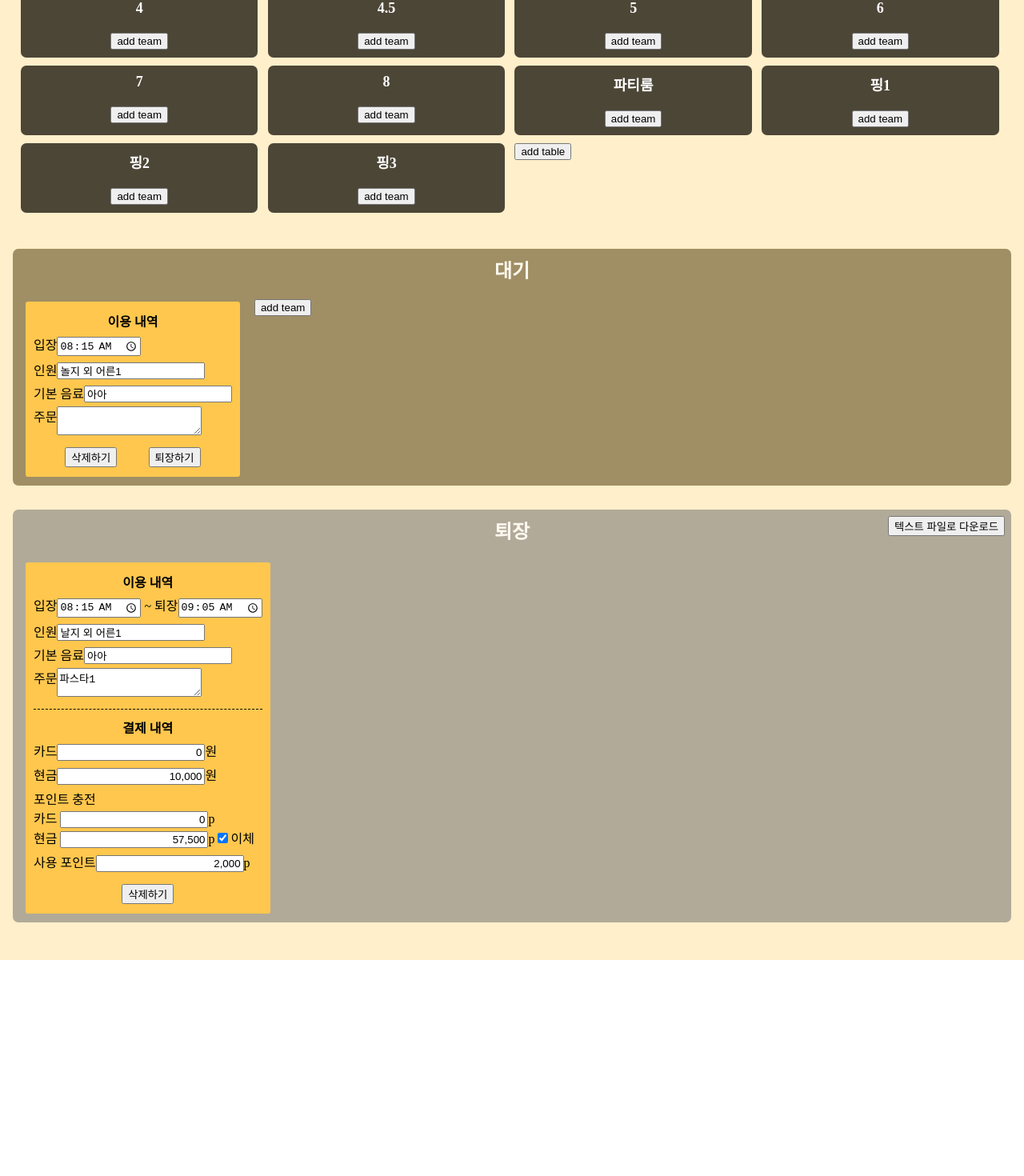
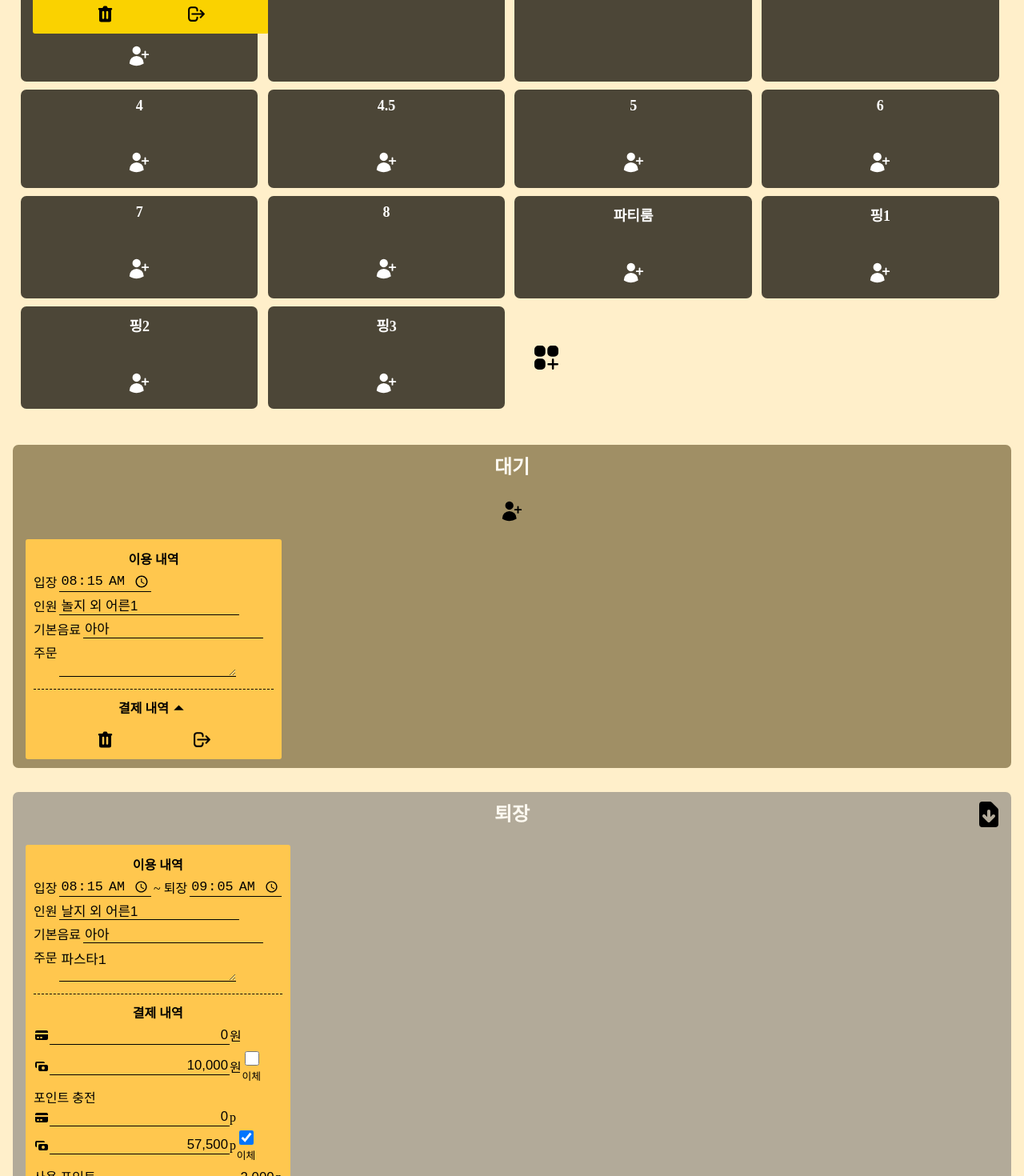
Before and after one commit to nulzi/CafeMemo_FE, a React (Create React App) app: page / in a window 1280 px wide. Shown: the part 720-2190 px from the top of the page at 80% size. Before the commit the page ends 1920 px from the top, so only its background shows below. Built offline with nearby package versions, Linux system fonts and the light colour scheme.

Commit message:
Mod Design - change text to icon(react-icons) - design   - hover, input, box

```diff
--- a/src/App.tsx
+++ b/src/App.tsx
@@ -1,16 +1,20 @@
-import React from "react";
+import React, { useEffect } from "react";
 import "./App.css";
 import TablesContainer from "./components/TablesContainer/TablesContainer";
 import TeamContainer from "./components/TeamContainer/TeamContainer";
 import { useTypedDispatch, useTypedSelector } from "./hooks/redux";
 import { DragDropContext, DropResult } from "react-beautiful-dnd";
-import { moveTeam } from "./store/slices/tablesSlice";
+import { init, moveTeam } from "./store/slices/tablesSlice";
 
 function App() {
   const dispatch = useTypedDispatch();
   const { currentTables, waitTeams, exitTeams } = useTypedSelector(
     (state) => state.tables
   );
+
+  useEffect(() => {
+    dispatch(init());
+  }, []);
 
   const handleDragEnd = (result: DropResult) => {
     const { destination, source } = result;
--- /dev/null
+++ b/src/components/AddButton/AddButton.css
@@ -0,0 +1,27 @@
+.container:hover {
+  cursor: pointer;
+}
+
+.add-team {
+  text-align: center;
+  width: 100%;
+  margin: 0 auto;
+  padding: 5px 0 3px;
+}
+
+.add-team:hover {
+  background-color: #6e6757;
+  border-radius: 3px;
+  color: white;
+}
+
+.add-table {
+  align-self: center;
+  width: 40px;
+  height: 40px;
+  padding: 0px 20px;
+}
+
+.add-table:hover {
+  transform: scale(1.5);
+}
--- a/src/components/AddButton/AddButton.tsx
+++ b/src/components/AddButton/AddButton.tsx
@@ -2,6 +2,8 @@ import React, { FC } from "react";
 import { useTypedDispatch } from "../../hooks/redux";
 import { addTable, addTeam } from "../../store/slices/tablesSlice";
 import { TTeamType } from "../../types";
+import { HiSquaresPlus, HiUserPlus } from "react-icons/hi2";
+import "./AddButton.css";
 
 type TAddButtonProps = {
   type: string;
@@ -32,8 +34,11 @@ const AddButton: FC<TAddButtonProps> = ({ type, teamType, tableName }) => {
           member: "",
           defaultDrink: "",
           orders: "",
-          cash: 0,
-          card: 0,
+          pay: {
+            isTransfer: false,
+            cash: 0,
+            card: 0,
+          },
           point: {
             isTransfer: false,
             use: 0,
@@ -46,11 +51,24 @@ const AddButton: FC<TAddButtonProps> = ({ type, teamType, tableName }) => {
     );
   };
 
-  return (
-    <div>
-      <button onClick={type === "team" ? handleAddTeam : handleAddTable}>
-        add {type}
-      </button>
+  return type === "team" ? (
+    <div className="container add-team" onClick={handleAddTeam}>
+      <HiUserPlus
+        style={{
+          width: "30px",
+          height: "30px",
+        }}
+      />
+    </div>
+  ) : (
+    <div className="container add-table">
+      <HiSquaresPlus
+        style={{
+          width: "100%",
+          height: "100%",
+        }}
+        onClick={handleAddTable}
+      />
     </div>
   );
 };
--- a/src/components/Table/Table.tsx
+++ b/src/components/Table/Table.tsx
@@ -105,14 +105,15 @@ const Table: FC<TTableProps> = ({ table }) => {
               </button>
             )}
           </div>
-          <div style={{ width: "1px", height: "10px" }}></div>
-          {teams.map((team, i) => (
-            <Team key={team.teamId} team={team} index={i} />
-          ))}
+          {teams.length ? (
+            teams.map((team, i) => (
+              <Team key={team.teamId} team={team} index={i} />
+            ))
+          ) : (
+            <div style={{ width: 1, height: 30 }} />
+          )}
           {provided.placeholder}
-          <div style={{ textAlign: "center" }}>
-            <AddButton type={"team"} teamType="cur" tableName={tableName} />
-          </div>
+          <AddButton type={"team"} teamType="cur" tableName={tableName} />
         </div>
       )}
     </Droppable>
--- a/src/components/TablesContainer/TablesContainer.tsx
+++ b/src/components/TablesContainer/TablesContainer.tsx
@@ -32,9 +32,7 @@ const TablesContainer: FC<TTablesContainerProps> = ({ tables }) => {
         {tables.map((table) => (
           <Table key={table.tableId} table={table} />
         ))}
-        <div>
-          <AddButton type={"table"} teamType="exit" />
-        </div>
+        <AddButton type={"table"} teamType="exit" />
       </div>
     </div>
   );
--- a/src/components/Team/Team.css
+++ b/src/components/Team/Team.css
@@ -8,6 +8,7 @@
   padding: 12px 10px;
   margin: 3px 8px;
   box-sizing: border-box;
+  min-width: 295px;
 }
 
 .Team {
@@ -20,6 +21,7 @@
   padding: 12px 10px;
   margin: 3px 8px;
   box-sizing: border-box;
+  min-width: 320px;
 }
 
 .quarterWidth {
@@ -27,4 +29,33 @@
 }
 
 .TableTeam:hover .Team:hover {
+  cursor: move;
+  transform: scale(1.2);
+  background-color: black;
 }
+
+.iconContainer {
+  width: 25px;
+  height: 25px;
+}
+
+.iconContainer:hover {
+  transform: scale(1.5);
+}
+
+input,
+textarea {
+  border: none;
+  border-bottom: 1px solid black;
+  font-size: 1.05rem;
+}
+
+.TableTeam input,
+.TableTeam textarea {
+  background-color: #fad200;
+}
+
+.Team input,
+.Team textarea {
+  background-color: #ffc74e;
+}
--- a/src/components/Team/Team.tsx
+++ b/src/components/Team/Team.tsx
@@ -4,6 +4,8 @@ import { useTypedDispatch } from "../../hooks/redux";
 import { deleteTeam, exit, updateTeam } from "../../store/slices/tablesSlice";
 import { getFormattedTime } from "../../utils/time";
 import { Draggable } from "react-beautiful-dnd";
+import { HiTrash, HiOutlineLogout, HiCreditCard, HiCash } from "react-icons/hi";
+import { IoMdArrowDropdown, IoMdArrowDropup } from "react-icons/io";
 import "./Team.css";
 
 type TTeamProps = {
@@ -13,6 +15,7 @@ type TTeamProps = {
 
 const Team: FC<TTeamProps> = ({ team, index }) => {
   const [teamData, setTeamData] = useState(team);
+  const [isOpen, setIsOpen] = useState(false);
   const dispatch = useTypedDispatch();
 
   const handleEditInput = (e: ChangeEvent<HTMLInputElement>) => {
@@ -24,17 +27,30 @@ const Team: FC<TTeamProps> = ({ team, index }) => {
       date.setHours(+value.slice(0, 2));
       date.setMinutes(+value.slice(3));
     }
-    setTeamData({
+
+    const newTeamData = {
       ...teamData,
       arriveTime: name === "arrive" ? date.getTime() : teamData.arriveTime,
       exitTime: name === "exit" ? date.getTime() : teamData.exitTime,
       member: name === "member" ? value : teamData.member,
       defaultDrink: name === "defaultDrink" ? value : teamData.defaultDrink,
-      card: name === "card" ? parseInt(value.replace(",", "")) : teamData.card,
-      cash: name === "cash" ? parseInt(value.replace(",", "")) : teamData.cash,
+      pay: {
+        isTransfer:
+          name === "isPayTransfer"
+            ? !teamData.pay.isTransfer
+            : teamData.pay.isTransfer,
+        card:
+          name === "card"
+            ? parseInt(value.replace(",", ""))
+            : teamData.pay.card,
+        cash:
+          name === "cash"
+            ? parseInt(value.replace(",", ""))
+            : teamData.pay.cash,
+      },
       point: {
         isTransfer:
-          name === "isTransfer"
+          name === "isPointTransfer"
             ? !teamData.point.isTransfer
             : teamData.point.isTransfer,
         use:
@@ -50,10 +66,39 @@ const Team: FC<TTeamProps> = ({ team, index }) => {
             ? parseInt(value.replace(",", ""))
             : teamData.point.card,
       },
-    });
+    };
+    setTeamData(newTeamData);
   };
   const handleEditTextArea = (e: ChangeEvent<HTMLTextAreaElement>) => {
     setTeamData({ ...teamData, orders: e.target.value });
+  };
+  const handleEditCheckbox = (e: ChangeEvent<HTMLInputElement>) => {
+    const { name } = e.target;
+    handleEditInput(e);
+    // Q. 억지 동작 느낌쓰..
+    dispatch(
+      updateTeam({
+        teamId: teamData.teamId,
+        teamType: teamData.teamType,
+        team: {
+          ...teamData,
+          pay: {
+            ...teamData.pay,
+            isTransfer:
+              name === "isPayTransfer"
+                ? !teamData.pay.isTransfer
+                : teamData.pay.isTransfer,
+          },
+          point: {
+            ...teamData.point,
+            isTransfer:
+              name === "isPointTransfer"
+                ? !teamData.point.isTransfer
+                : teamData.point.isTransfer,
+          },
+        },
+      })
+    );
   };
   const handleUpdateTeam = () => {
     dispatch(
@@ -74,6 +119,9 @@ const Team: FC<TTeamProps> = ({ team, index }) => {
   };
   const handleExit = () => {
     dispatch(exit({ team: teamData }));
+  };
+  const handleOpen = () => {
+    setIsOpen(!isOpen);
   };
 
   return (
@@ -102,7 +150,7 @@ const Team: FC<TTeamProps> = ({ team, index }) => {
             >
               이용 내역
             </div>
-            <div>
+            <div style={{ display: "flex", columnGap: 3 }}>
               <label>입장</label>
               <input
                 style={{ minWidth: 100 }}
@@ -126,7 +174,7 @@ const Team: FC<TTeamProps> = ({ team, index }) => {
                 </>
               ) : null}
             </div>
-            <div>
+            <div style={{ display: "flex", columnGap: 3 }}>
               <label>인원</label>
               <input
                 type="text"
@@ -137,8 +185,8 @@ const Team: FC<TTeamProps> = ({ team, index }) => {
                 onBlur={handleUpdateTeam}
               />
             </div>
-            <div>
-              <label>기본 음료</label>
+            <div style={{ display: "flex", columnGap: 3 }}>
+              <label>기본음료</label>
               <input
                 type="text"
                 name="defaultDrink"
@@ -148,7 +196,7 @@ const Team: FC<TTeamProps> = ({ team, index }) => {
                 onBlur={handleUpdateTeam}
               />
             </div>
-            <div style={{ display: "flex" }}>
+            <div style={{ display: "flex", columnGap: 3 }}>
               <label>주문</label>
               <textarea
                 name="orders"
@@ -159,8 +207,6 @@ const Team: FC<TTeamProps> = ({ team, index }) => {
                 onBlur={handleUpdateTeam}
               />
             </div>
-            {teamData.teamType === "exit" ? (
-              <>
             <div
               style={{
                 textAlign: "center",
@@ -168,40 +214,78 @@ const Team: FC<TTeamProps> = ({ team, index }) => {
                 paddingTop: "10px",
                 fontWeight: 600,
                 borderTop: "1px dashed black",
+                display: "flex",
+                justifyContent: "center",
+                alignItems: "center",
               }}
+              onClick={handleOpen}
             >
               결제 내역
+              {teamData.teamType === "exit" ? null : isOpen ? (
+                <IoMdArrowDropdown style={{ width: 25, height: 25 }} />
+              ) : (
+                <IoMdArrowDropup style={{ width: 25, height: 25 }} />
+              )}
             </div>
-                <div>
-                  <label>카드</label>
+            {teamData.teamType === "exit" || isOpen ? (
+              <>
+                <div style={{ display: "flex", alignItems: "center" }}>
+                  <HiCreditCard style={{ width: 20, height: 20 }} />
                   <input
                     type="text"
                     name="card"
                     id=""
-                    value={teamData.card ? teamData.card.toLocaleString() : 0}
+                    value={
+                      teamData.pay.card ? teamData.pay.card.toLocaleString() : 0
+                    }
                     onChange={handleEditInput}
                     onBlur={handleUpdateTeam}
                     style={{ textAlign: "right" }}
                   />
                   원
                 </div>
-                <div>
-                  <label>현금</label>
+                <div style={{ display: "flex", alignItems: "center" }}>
+                  <HiCash style={{ width: 20, height: 20 }} />
                   <input
                     type="text"
                     name="cash"
                     id=""
-                    value={teamData.cash ? teamData.cash.toLocaleString() : 0}
+                    value={
+                      teamData.pay.cash ? teamData.pay.cash.toLocaleString() : 0
+                    }
                     onChange={handleEditInput}
                     onBlur={handleUpdateTeam}
                     style={{ textAlign: "right" }}
                   />
                   원
+                  <div
+                    style={{
+                      display: "flex",
+                      flexDirection: "column",
+                      alignItems: "center",
+                    }}
+                  >
+                    <input
+                      type="checkbox"
+                      name="isPayTransfer"
+                      id=""
+                      checked={teamData.pay.isTransfer}
+                      onChange={handleEditCheckbox}
+                      style={{ width: 18, height: 18 }}
+                    />
+                    <div style={{ fontSize: "0.8rem" }}>이체</div>
                   </div>
-                <div>
+                </div>
+                <div
+                  style={{
+                    display: "flex",
+                    flexDirection: "column",
+                    rowGap: 2,
+                  }}
+                >
                   <label>포인트 충전</label>
-                  <br />
-                  카드{" "}
+                  <div style={{ display: "flex", alignItems: "center" }}>
+                    <HiCreditCard style={{ width: 20, height: 20 }} />
                     <input
                       type="text"
                       name="cardPoint"
@@ -216,8 +300,9 @@ const Team: FC<TTeamProps> = ({ team, index }) => {
                       style={{ textAlign: "right" }}
                     />
                     p
-                  <br />
-                  현금{" "}
+                  </div>
+                  <div style={{ display: "flex", alignItems: "center" }}>
+                    <HiCash style={{ width: 20, height: 20 }} />
                     <input
                       type="text"
                       name="cashPoint"
@@ -232,14 +317,24 @@ const Team: FC<TTeamProps> = ({ team, index }) => {
                       style={{ textAlign: "right" }}
                     />
                     p
+                    <div
+                      style={{
+                        display: "flex",
+                        flexDirection: "column",
+                        alignItems: "center",
+                      }}
+                    >
                       <input
                         type="checkbox"
-                    name="isTransfer"
+                        name="isPointTransfer"
                         id=""
                         checked={teamData.point.isTransfer}
-                    onChange={handleEditInput}
+                        onChange={handleEditCheckbox}
+                        style={{ width: 18, height: 18 }}
                       />
-                  이체
+                      <div style={{ fontSize: "0.8rem" }}>이체</div>
+                    </div>
+                  </div>
                 </div>
                 <div>
                   <label>사용 포인트</label>
@@ -262,9 +357,19 @@ const Team: FC<TTeamProps> = ({ team, index }) => {
             ) : null}
           </div>
           <div style={{ display: "flex", justifyContent: "space-evenly" }}>
-            <button onClick={handleDeleteTeam}>삭제하기</button>
+            <div className="iconContainer" style={{ marginRight: "10px" }}>
+              <HiTrash
+                style={{ width: "100%", height: "100%" }}
+                onClick={handleDeleteTeam}
+              />
+            </div>
             {teamData.teamType === "exit" ? null : (
-              <button onClick={handleExit}>퇴장하기</button>
+              <div className="iconContainer" style={{ marginLeft: "10px" }}>
+                <HiOutlineLogout
+                  style={{ width: "100%", height: "100%" }}
+                  onClick={handleExit}
+                />
+              </div>
             )}
           </div>
         </div>
--- a/src/components/TeamContainer/TeamContainer.tsx
+++ b/src/components/TeamContainer/TeamContainer.tsx
@@ -3,6 +3,7 @@ import Team from "../Team/Team";
 import AddButton from "../AddButton/AddButton";
 import { ITeam } from "../../types";
 import { Droppable } from "react-beautiful-dnd";
+import { HiDocumentDownload } from "react-icons/hi";
 
 type TTeamContainerProps = {
   wait?: boolean;
@@ -22,14 +23,17 @@ const TeamContainer: FC<TTeamContainerProps> = ({ wait, teams }) => {
     teams.forEach((team) => {
       const arriveTime = new Date(team.arriveTime);
       let pay = "";
-      if (team.cash) pay += `${team.cash.toLocaleString()}원 현금 / `;
-      if (team.card) pay += `${team.card.toLocaleString()}원 카드 / `;
+      if (team.pay.card) pay += `${team.pay.card.toLocaleString()}원 카드 / `;
+      if (team.pay.cash)
+        pay += `${team.pay.cash.toLocaleString()}원 현금 ${
+          team.pay.isTransfer ? "★계좌이체" : ""
+        }/ `;
       if (team.point.use) pay += `${team.point.use.toLocaleString()}p 차감 / `;
       if (team.point.card)
         pay += `${team.point.card.toLocaleString()}p 카드충전 / `;
       if (team.point.cash)
         pay += `${team.point.cash.toLocaleString()}p 현금충전 ${
-          team.point.isTransfer ? "★계좌이체" : null
+          team.point.isTransfer ? "★계좌이체" : ""
         }/ `;
 
       data += `\n${arriveTime.getHours()}:${arriveTime.getMinutes()}(${pay}${
@@ -76,12 +80,16 @@ const TeamContainer: FC<TTeamContainerProps> = ({ wait, teams }) => {
               {wait ? "대기" : "퇴장"}
             </h2>
             {wait ? null : (
-              <button
-                style={{ position: "absolute", top: 0, right: 0 }}
+              <HiDocumentDownload
+                style={{
+                  position: "absolute",
+                  top: 0,
+                  right: 0,
+                  width: 40,
+                  height: 40,
+                }}
                 onClick={handleDownloadTextFile}
-              >
-                텍스트 파일로 다운로드
-              </button>
+              />
             )}
           </div>
           <div
@@ -95,11 +103,11 @@ const TeamContainer: FC<TTeamContainerProps> = ({ wait, teams }) => {
               minWidth: 1163,
             }}
           >
+            {wait ? <AddButton type="team" teamType="wait" /> : null}
             {teams.map((team, i) => (
               <Team key={team.teamId} team={team} index={i} />
             ))}
             {provided.placeholder}
-            {wait ? <AddButton type="team" teamType="wait" /> : null}
           </div>
         </div>
       )}
--- a/src/store/slices/tablesSlice.ts
+++ b/src/store/slices/tablesSlice.ts
@@ -1,6 +1,5 @@
 import { PayloadAction, createSlice } from "@reduxjs/toolkit";
 import { ITable, ITeam, TTeamType } from "../../types";
-import { getFormattedTime } from "../../utils/time";
 
 type TTable = {
   currentTables: ITable[];
@@ -58,8 +57,11 @@ const initialState: TTable = {
           member: "눌지 외 어른1",
           defaultDrink: "아아",
           orders: "참치1",
-          cash: 0,
+          pay: {
+            isTransfer: false,
+            cash: 10000,
             card: 0,
+          },
           point: {
             isTransfer: false,
             use: 0,
@@ -74,8 +76,11 @@ const initialState: TTable = {
           member: "눌자 외 어른1",
           defaultDrink: "시그",
           orders: "치탕1",
-          cash: 0,
+          pay: {
+            isTransfer: false,
+            cash: 10000,
             card: 0,
+          },
           point: {
             isTransfer: false,
             use: 0,
@@ -96,8 +101,11 @@ const initialState: TTable = {
           member: "눌자 외 어른1",
           defaultDrink: "시그",
           orders: "치탕1",
-          cash: 0,
+          pay: {
+            isTransfer: false,
+            cash: 10000,
             card: 0,
+          },
           point: {
             isTransfer: false,
             use: 0,
@@ -176,8 +184,11 @@ const initialState: TTable = {
       member: "놀지 외 어른1",
       defaultDrink: "아아",
       orders: "",
-      cash: 0,
+      pay: {
+        isTransfer: false,
+        cash: 10000,
         card: 0,
+      },
       point: {
         isTransfer: false,
         use: 0,
@@ -195,8 +206,11 @@ const initialState: TTable = {
       member: "날지 외 어른1",
       defaultDrink: "아아",
       orders: "파스타1",
+      pay: {
+        isTransfer: false,
         cash: 10000,
         card: 0,
+      },
       point: {
         isTransfer: true,
         use: 2000,
@@ -211,6 +225,9 @@ const tablesSlice = createSlice({
   name: "table",
   initialState,
   reducers: {
+    init: (state) => {
+      localStorage.setItem("initialState", JSON.stringify(initialState));
+    },
     changeTableName: (state, { payload }: PayloadAction<TChangeTableName>) => {
       state.currentTables = state.currentTables.map((table) =>
         table.tableId === payload.tableId
@@ -328,6 +345,7 @@ const tablesSlice = createSlice({
 });
 
 export const {
+  init,
   changeTableName,
   addTable,
   deleteTable,
```
Also changed, not shown: package.json (+4 -3 lines), src/types/index.ts (+5 -2 lines), 2 other files (tests, documents, lock files or other folders). Lines whose indentation alone changed are shown as unchanged.
